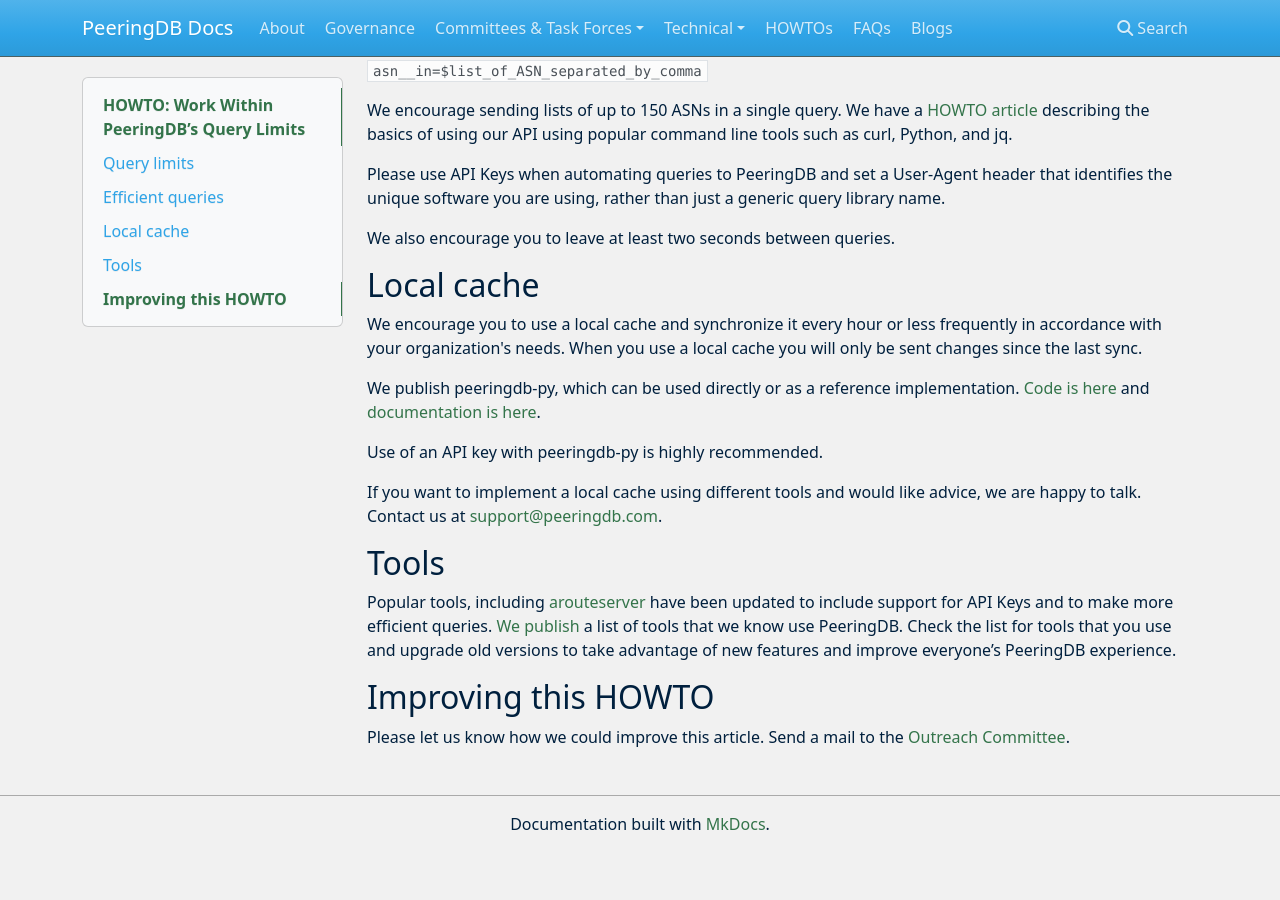
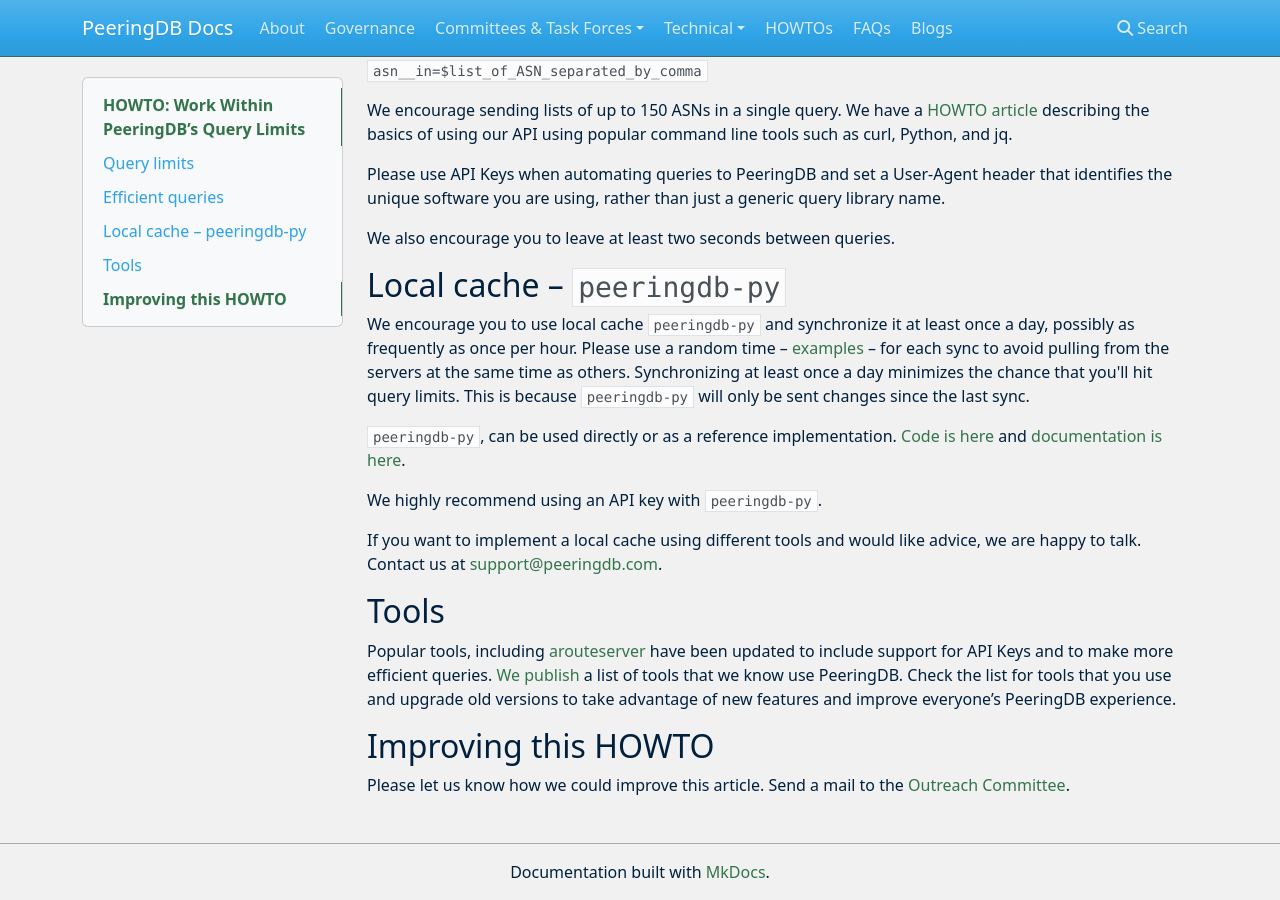
Before and after one commit to peeringdb/docs, an MkDocs documentation site: the page built from docs/howto/work_within_peeringdbs_query_limits.md, in a window 1280 px wide and 900 px high, scrolled down 621 px. Built offline with MkDocs 1.6.1, drawn with Linux system fonts in a browser that asks for light colours; nearby versions of some CDN libraries; before the commit the page ends 1473 px from its top, so only the background shows below that.

Commit message:
Update work_within_peeringdbs_query_limits.md (#402)
Updated text on syncing regularly at a random time to avoid hitting query limits

```diff
--- a/docs/howto/work_within_peeringdbs_query_limits.md
+++ b/docs/howto/work_within_peeringdbs_query_limits.md
@@ -28,13 +28,13 @@
 
 We also encourage you to leave at least two seconds between queries.
 
-## Local cache
+## Local cache – `peeringdb-py`
 
-We encourage you to use a local cache and synchronize it every hour or less frequently in accordance with your organization's needs. When you use a local cache you will only be sent changes since the last sync.
+We encourage you to use local cache `peeringdb-py` and synchronize it at least once a day, possibly as frequently as once per hour. Please use a random time – [examples](https://peeringdb.github.io/peeringdb-py/cli/#sync) – for each sync to avoid pulling from the servers at the same time as others. Synchronizing at least once a day minimizes the chance that you'll hit query limits. This is because `peeringdb-py` will only be sent changes since the last sync.
 
-We publish peeringdb-py, which can be used directly or as a reference implementation. [Code is here](https://github.com/peeringdb/peeringdb-py/) and [documentation is here](http://peeringdb.github.io/peeringdb-py/).
+`peeringdb-py`, can be used directly or as a reference implementation. [Code is here](https://github.com/peeringdb/peeringdb-py/) and [documentation is here](http://peeringdb.github.io/peeringdb-py/).
 
-Use of an API key with peeringdb-py is highly recommended.
+We highly recommend using an API key with `peeringdb-py`.
 
 If you want to implement a local cache using different tools and would like advice, we are happy to talk. Contact us at [support@peeringdb.com](mailto:support@peeringdb.com).
 
```
